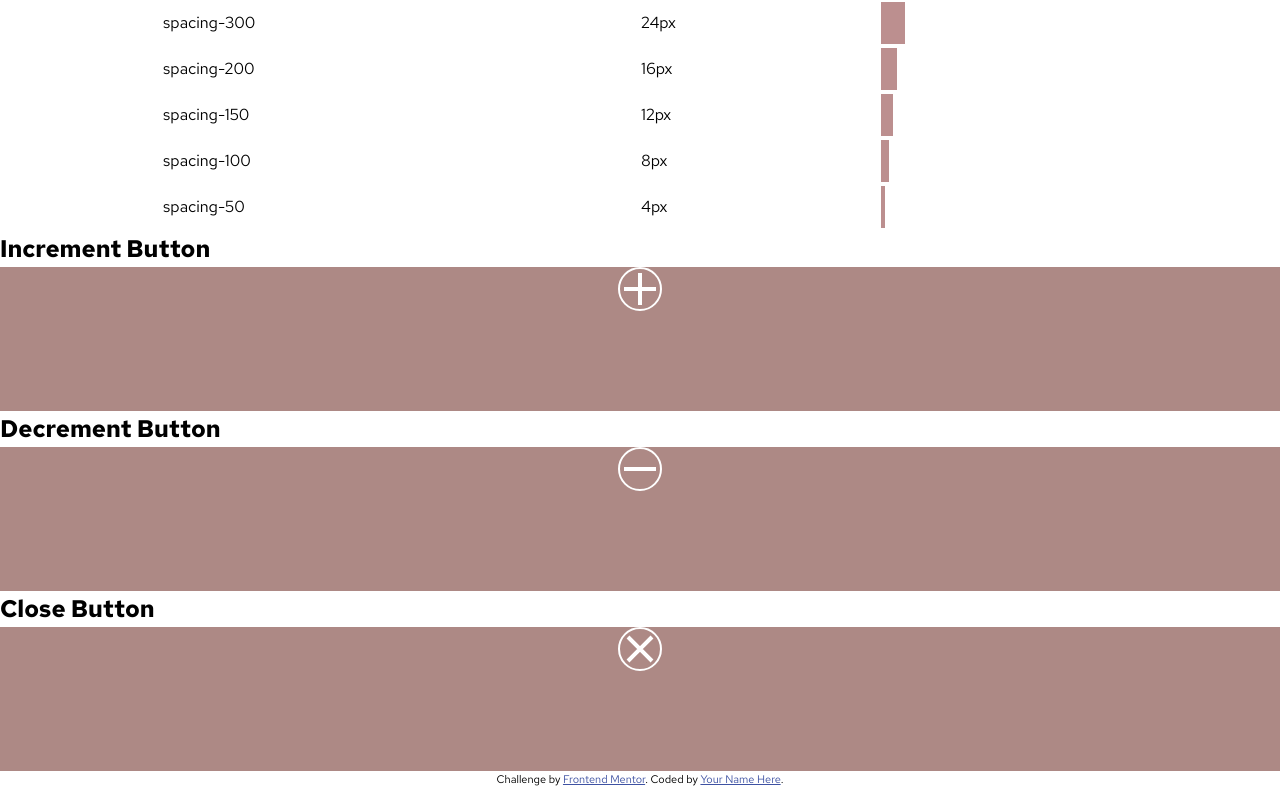
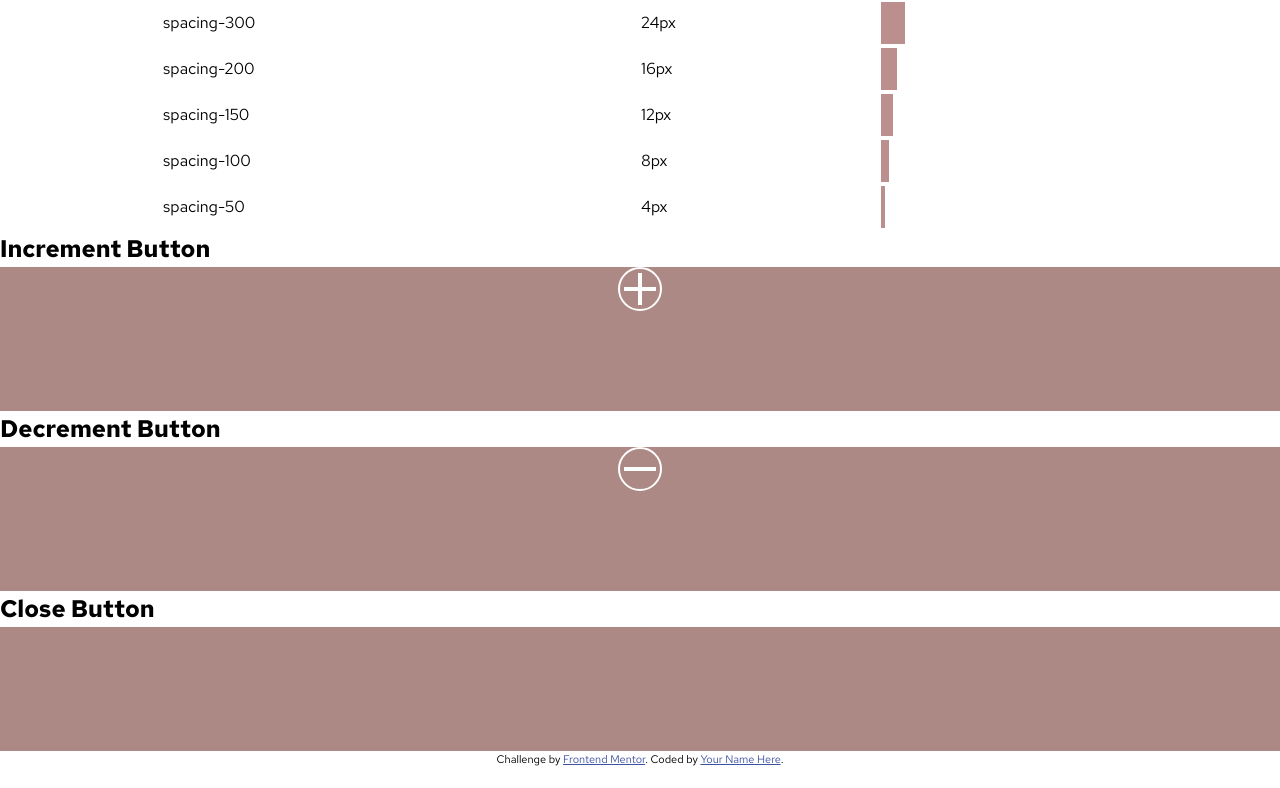
Before and after one commit to takahashiyb/product-list-with-cart, a Vue app: page / in a window 1280 px wide. Shown: the part 3408-4196 px from the top of the page. Built offline with nearby package versions, Linux system fonts and the light colour scheme.

Commit message:
Change color of the button

```diff
--- a/src/components/CloseButton.vue
+++ b/src/components/CloseButton.vue
@@ -16,7 +16,7 @@ function checkHover(e) {
   <button @mouseenter="checkHover($event)" @mouseleave="checkHover($event)">
     <!-- Default: white plus on transparent -->
     <svg xmlns="http://www.w3.org/2000/svg" class="plus-icon" viewBox="0 0 10 10">
-      <path d="M2 2 L8 8 M8 2 L2 8" stroke="white" />
+      <path d="M2 2 L8 8 M8 2 L2 8" />
     </svg>
   </button>
 </template>
@@ -24,19 +24,20 @@ function checkHover(e) {
 <style scoped>
 button {
   all: unset;
-  width: 40px;
-  height: 40px;
+  width: 20px;
+  height: 20px;
   position: relative;
   border-radius: 50%;
   overflow: hidden;
   cursor: pointer;
-  border: 2px solid white;
+  border: 2px solid hsl(var(--rose-400-color));
 }
 
 button svg {
   position: absolute;
   top: 0;
   left: 0;
+  stroke: hsl(var(--rose-400-color));
 }
 
 button:hover {
```
